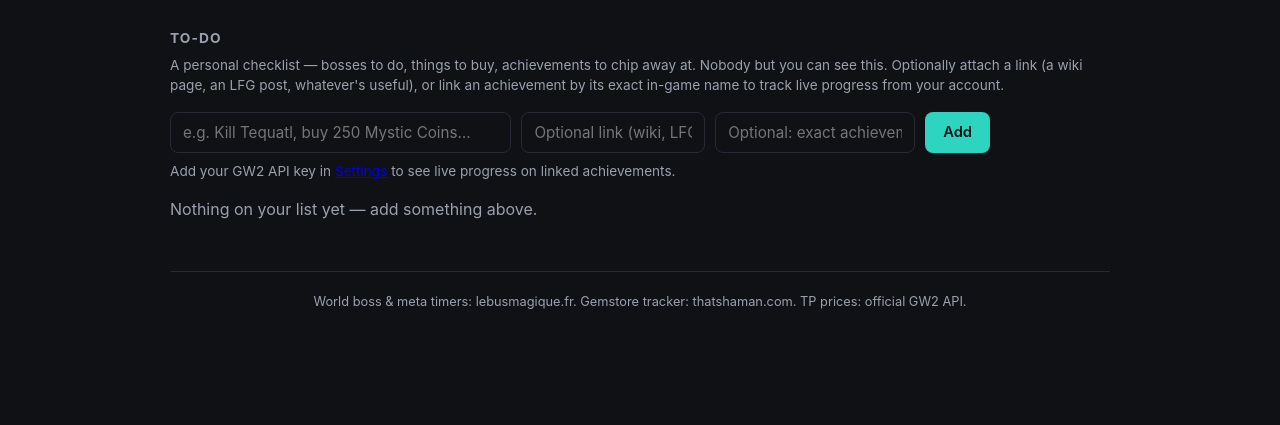
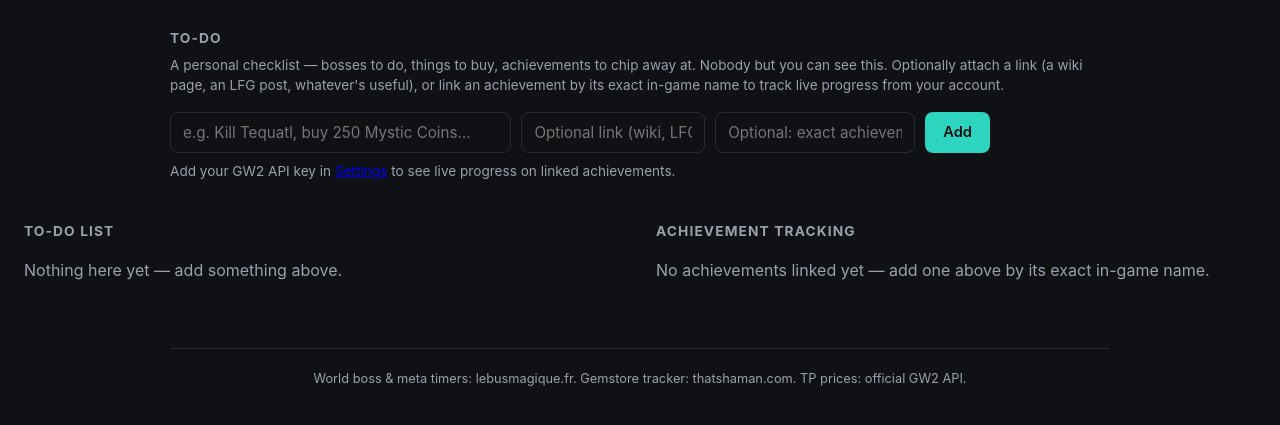
Before and after one commit to Revanito/gw2-ops-board, a FastAPI app: template app/templates/todo.html in a window 1280 px wide. Shown: the part 66-491 px from the top of the page. Run offline with FastAPI, Linux system fonts and the light colour scheme; the template is opened without the code that fills it, so the values that code supplies are empty; parts of the project's set-up code (start-up, migrations or seed data) failed here and were passed over.

Commit message:
Split To-Do into two side-by-side lists: plain items vs. achievement tracking
Factored the per-item rendering into a Jinja macro (todo_item) so both
columns share identical markup. Uses the same full-bleed wide-content
pattern as Materials for the two-column area, while the intro/add-form
stays at the normal reading width above it.

Co-Authored-By: Claude Sonnet 5 <noreply@anthropic.com>

```diff
--- a/app/static/style.css
+++ b/app/static/style.css
@@ -388,7 +388,13 @@ button.secondary, .btn.secondary { background: transparent; border: 1px solid va
 .todo-add-form input[name="achievement"] { flex: 1; min-width: 200px; margin: 0; width: auto; }
 .todo-add-form button { flex-shrink: 0; }
 
-.todo-list { display: flex; flex-direction: column; gap: 8px; max-width: 680px; margin-top: 16px; }
+.todo-columns { display: grid; grid-template-columns: 1fr 1fr; gap: 32px; align-items: start; }
+.todo-column h2 { margin-bottom: 12px; }
+@media (max-width: 860px) {
+  .todo-columns { grid-template-columns: 1fr; }
+}
+
+.todo-list { display: flex; flex-direction: column; gap: 8px; }
 .todo-item {
   display: flex; align-items: flex-start; gap: 12px;
   background: var(--bg-card); border: 1px solid var(--border); border-radius: 8px;
--- a/app/templates/todo.html
+++ b/app/templates/todo.html
@@ -2,29 +2,7 @@
 {% block title %}To-Do — GW2 Ops Board{% endblock %}
 {% block content %}
 
-<section>
-  <h2>To-Do</h2>
-  <p class="section-sub">
-    A personal checklist — bosses to do, things to buy, achievements to chip away at. Nobody
-    but you can see this. Optionally attach a link (a wiki page, an LFG post, whatever's useful),
-    or link an achievement by its exact in-game name to track live progress from your account.
-  </p>
-
-  {% if error %}<div class="notice error">{{ error }}</div>{% endif %}
-
-  <form method="post" action="/todo/add" class="todo-add-form">
-    <input type="text" name="text" placeholder="e.g. Kill Tequatl, buy 250 Mystic Coins&hellip;" required maxlength="300">
-    <input type="url" name="link" placeholder="Optional link (wiki, LFG, etc.)">
-    <input type="text" name="achievement" placeholder="Optional: exact achievement name to track">
-    <button type="submit">Add</button>
-  </form>
-  {% if not has_api_key %}
-    <p class="hint">Add your GW2 API key in <a href="/settings">Settings</a> to see live progress on linked achievements.</p>
-  {% endif %}
-
-  {% if todos %}
-  <div class="todo-list">
-    {% for t in todos %}
+{% macro todo_item(t) %}
 <div class="todo-item{{ ' done' if t.done }}">
   <form method="post" action="/todo/{{ t.id }}/toggle" class="todo-check-form">
     <button type="submit" class="todo-check" aria-label="Toggle done">{{ "✓" if t.done else "" }}</button>
@@ -66,12 +44,57 @@
     <button type="submit" class="todo-delete" aria-label="Remove">✕</button>
   </form>
 </div>
-    {% endfor %}
-  </div>
-  {% else %}
-    <p class="dim">Nothing on your list yet — add something above.</p>
+{% endmacro %}
+
+<section>
+  <h2>To-Do</h2>
+  <p class="section-sub">
+    A personal checklist — bosses to do, things to buy, achievements to chip away at. Nobody
+    but you can see this. Optionally attach a link (a wiki page, an LFG post, whatever's useful),
+    or link an achievement by its exact in-game name to track live progress from your account.
+  </p>
+
+  {% if error %}<div class="notice error">{{ error }}</div>{% endif %}
+
+  <form method="post" action="/todo/add" class="todo-add-form">
+    <input type="text" name="text" placeholder="e.g. Kill Tequatl, buy 250 Mystic Coins&hellip;" required maxlength="300">
+    <input type="url" name="link" placeholder="Optional link (wiki, LFG, etc.)">
+    <input type="text" name="achievement" placeholder="Optional: exact achievement name to track">
+    <button type="submit">Add</button>
+  </form>
+  {% if not has_api_key %}
+    <p class="hint">Add your GW2 API key in <a href="/settings">Settings</a> to see live progress on linked achievements.</p>
   {% endif %}
 </section>
 
+{% set plain_todos = todos | rejectattr('achievement_id') | list %}
+{% set achievement_todos = todos | selectattr('achievement_id') | list %}
+
+<div class="wide-bleed">
+  <div class="wide-content todo-columns">
+    <div class="todo-column">
+      <h2>To-Do List</h2>
+      {% if plain_todos %}
+      <div class="todo-list">
+        {% for t in plain_todos %}{{ todo_item(t) }}{% endfor %}
+      </div>
+      {% else %}
+        <p class="dim">Nothing here yet — add something above.</p>
+      {% endif %}
+    </div>
+
+    <div class="todo-column">
+      <h2>Achievement Tracking</h2>
+      {% if achievement_todos %}
+      <div class="todo-list">
+        {% for t in achievement_todos %}{{ todo_item(t) }}{% endfor %}
+      </div>
+      {% else %}
+        <p class="dim">No achievements linked yet — add one above by its exact in-game name.</p>
+      {% endif %}
+    </div>
+  </div>
+</div>
+
 <script src="/static/todo.js?v={{ static_version }}"></script>
 {% endblock %}
```
Lines whose indentation alone changed are shown as unchanged.
